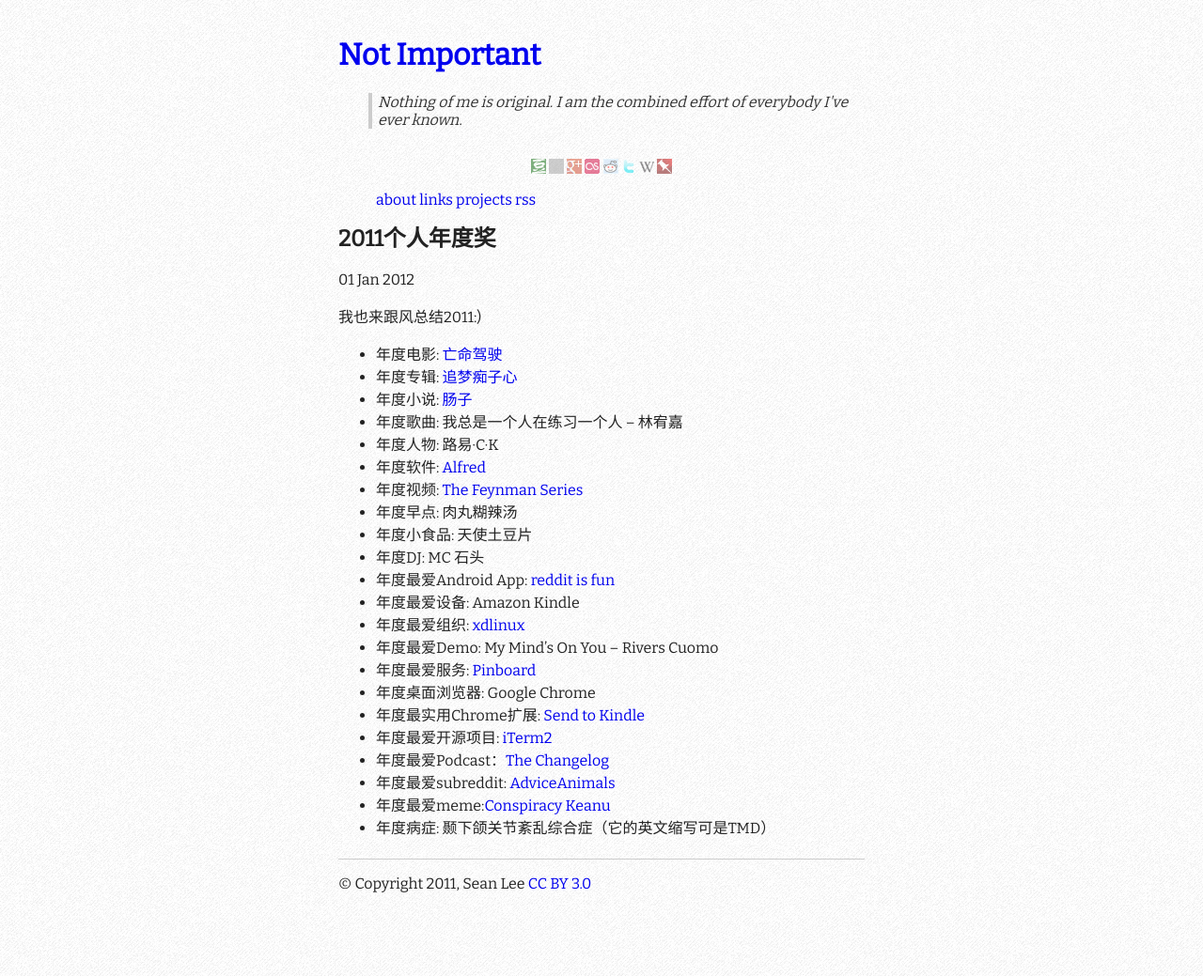
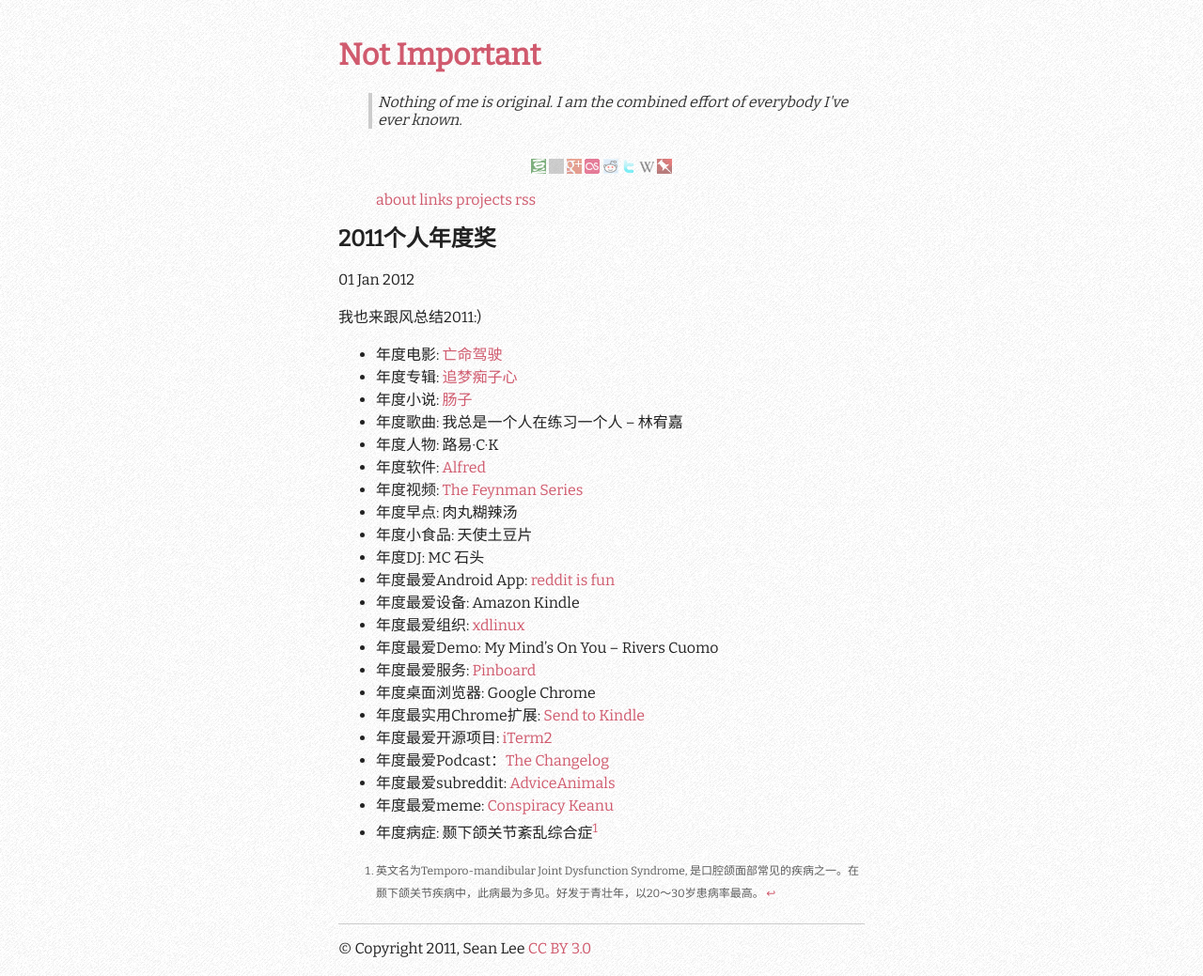
Before and after one commit to lisongx/notimportant.org, a Jekyll site: the page built from _posts/2012-01-01-2011.md, in a window 1280 px wide. Shown: the whole page at 94% size. Built offline with Jekyll 4.4.1, drawn with Linux system fonts in a browser that asks for light colours; nearby versions of some CDN libraries; before the commit the page ends 970 px from its top, so only the background shows below that; grey boxes are pictures that could not be loaded.

Commit message:
add a footnote to 1st post, and add css

```diff
--- a/_posts/2012-01-01-2011.md
+++ b/_posts/2012-01-01-2011.md
@@ -25,10 +25,11 @@
 * 年度最爱开源项目: [iTerm2][iterm2]
 * 年度最爱Podcast：[The Changelog][changelog]
 * 年度最爱subreddit: [AdviceAnimals][adviceanimals]
-* 年度最爱meme:[Conspiracy Keanu][keanu]
-* 年度病症: 颞下颌关节紊乱综合症（它的英文缩写可是TMD）
+* 年度最爱meme: [Conspiracy Keanu][keanu]
+* 年度病症: 颞下颌关节紊乱综合症[^1]
 
 
+[^1]: 英文名为Temporo-mandibular Joint Dysfunction Syndrome, 是口腔颌面部常见的疾病之一。在颞下颌关节疾病中，此病最为多见。好发于青壮年，以20～30岁患病率最高。
 
 [drive]: http://movie.douban.com/subject/2010972/
 [gala-dream]: http://music.douban.com/subject/6047523/
--- a/css/style.css
+++ b/css/style.css
@@ -39,7 +39,7 @@
 }
 /*links*/
 a {
-  color: ##D05A6E;
+  color: #D05A6E;
   text-decoration: none;
 }
 a:visited {
@@ -80,6 +80,13 @@
     color:black;
 
 }
+
+/*typo*/
+.footnotes {
+    font-size: 0.75em;
+    color: #5D5D5D;
+}
+
 /*quote*/
 blockquote {
     margin: 0 0 20px 32px;
```
